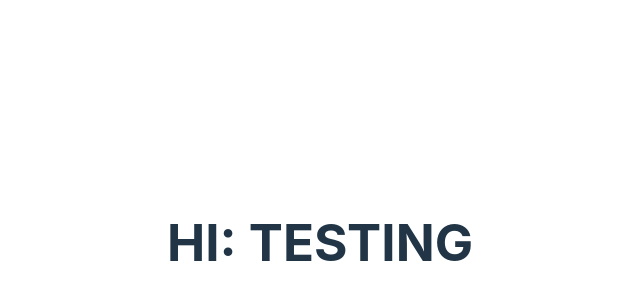
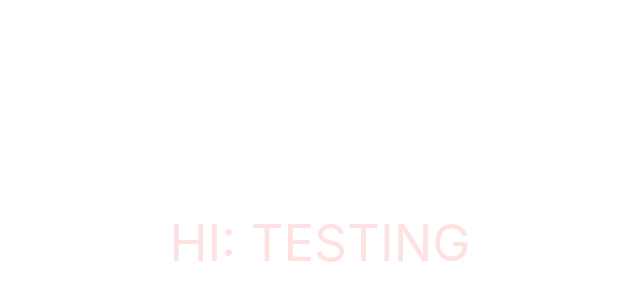
Before and after one commit to kellyrdeng/scholastic-sweeper, a React (Vite) app in the folder client/: page / in a window 1280 px wide. Shown: the part 158-458 px from the top of the page, without its empty margins (320-960 px from the left). Built offline with nearby package versions, Linux system fonts and the light colour scheme.

Commit message:
minor tweaks

```diff
--- a/client/package.json
+++ b/client/package.json
@@ -21,6 +21,7 @@
     "eslint-plugin-react": "^7.32.2",
     "eslint-plugin-react-hooks": "^4.6.0",
     "eslint-plugin-react-refresh": "^0.4.3",
+    "tailwindcss": "^3.3.5",
     "vite": "^4.4.5"
   }
 }
--- a/client/src/App.jsx
+++ b/client/src/App.jsx
@@ -1,7 +1,7 @@
 import './App.css'
 
 function App() {
-  return <h1>HI: TESTING</h1>
+  return <h1 className='text-red-100'>HI: TESTING</h1>
 }
 
 export default App
--- a/client/src/index.css
+++ b/client/src/index.css
@@ -1,3 +1,6 @@
+@tailwind base;
+@tailwind components;
+@tailwind utilities;
 :root {
   font-family: Inter, system-ui, Avenir, Helvetica, Arial, sans-serif;
   line-height: 1.5;
--- /dev/null
+++ b/client/tailwind.config.js
@@ -0,0 +1,26 @@
+/** @type {import('tailwindcss').Config} */
+export default {
+  mode: "jit",
+  purge: [
+    "./index.html",
+    "./src/**/*.{js,jsx,ts,tsx}",
+    "./public/**/*.{js,jsx,ts,tsx}"
+  ],
+  content: [
+    "./index.html",
+    "./src/**/*.{js,jsx,ts,tsx}",
+  ],
+  theme: {
+    extend: {},
+    screens: {
+      'sm': '640px',
+      'md': '768px',
+      'lg': '1024px',
+      'xl': '1280px',
+    }
+  },
+  plugins: [
+    require('@tailwindcss/forms'),
+    require("daisyui"),
+  ],
+}
```
Also changed, not shown: 1 other file (tests, documents, lock files or other folders).
